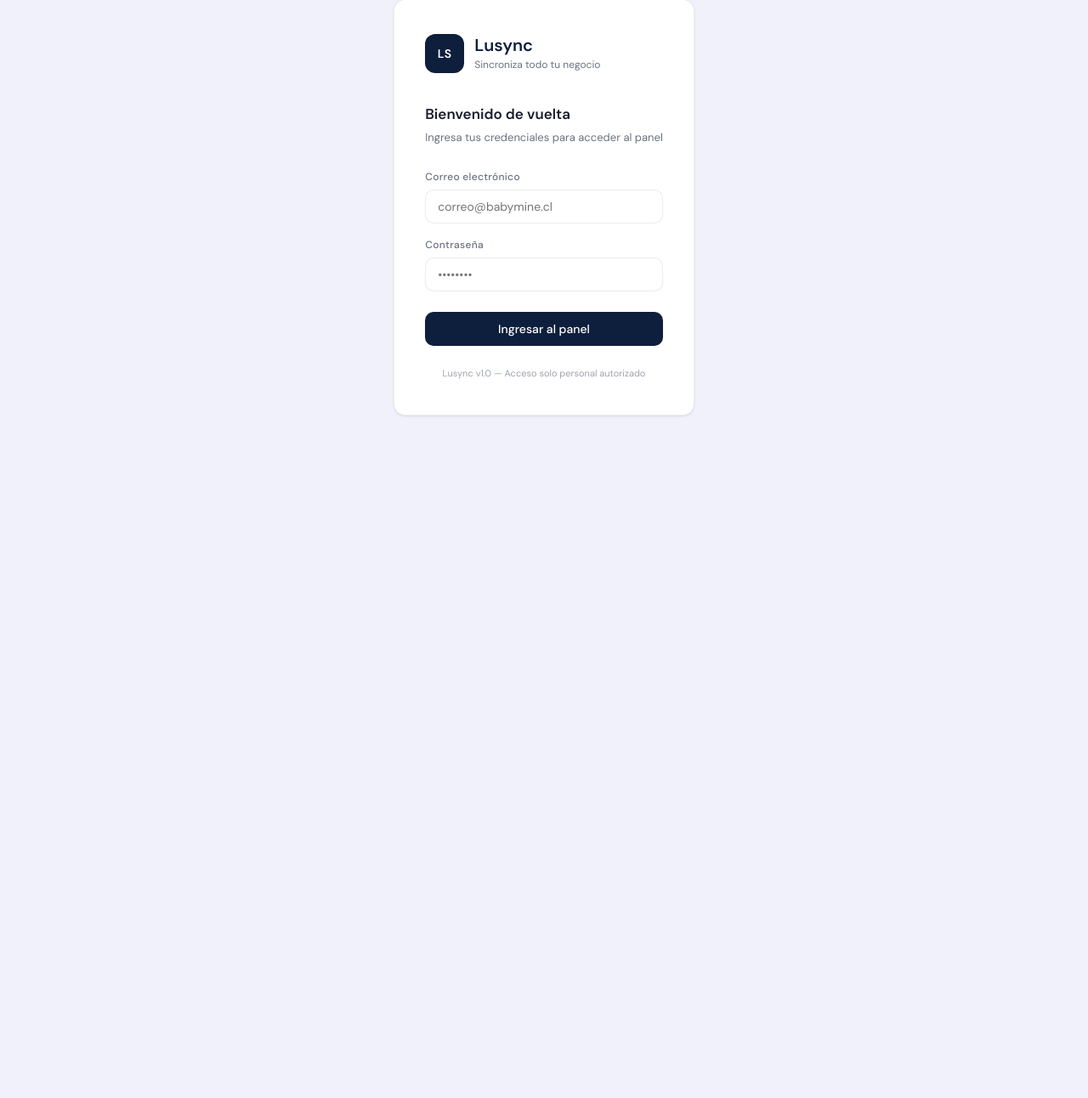
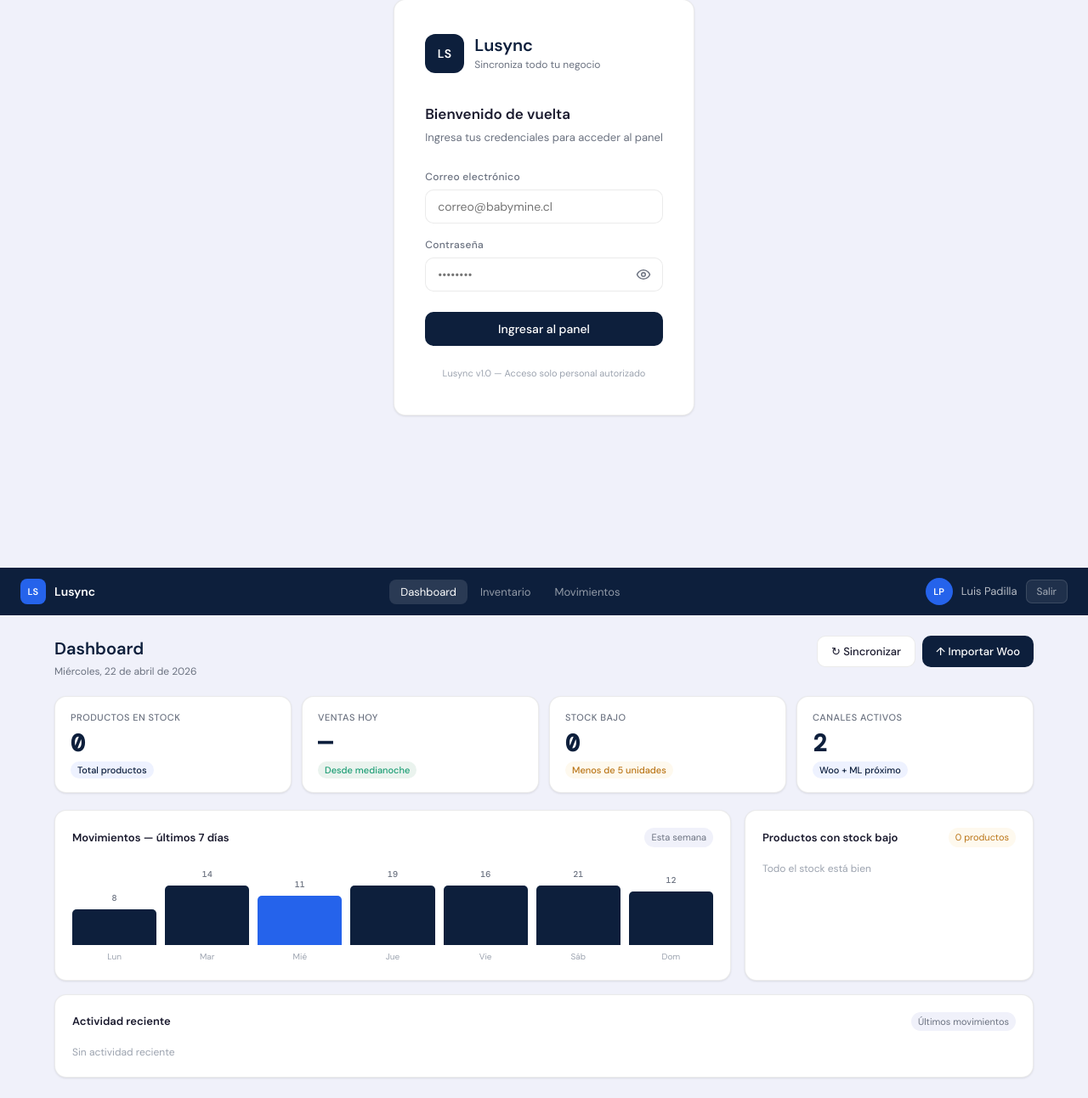
Before and after one commit to padillaleytonl-cmd/Sistema-de-inventario, a Flask app: page /panel in a window 1280 px wide. Shown: the part 180-1472 px from the top of the page at 85% size. Before the commit the page ends 670 px from the top, so only its background shows below. Run offline with Flask 3, Linux system fonts and the light colour scheme; the visitor is signed in with stand-in values (Sample User, id 1); data that the repository does not hold is empty; some libraries are stand-ins or nearby versions.

Commit message:
Add files via upload

```diff
--- a/templates/panel.html
+++ b/templates/panel.html
@@ -793,7 +793,15 @@ tbody td {
         </div>
         <div class="field">
           <label>Contraseña</label>
-          <input type="password" id="loginPass" placeholder="••••••••" autocomplete="current-password">
+          <div style="position:relative;">
+            <input type="password" id="loginPass" placeholder="••••••••" autocomplete="current-password" style="padding-right:40px;">
+            <button type="button" onclick="togglePass()" id="togglePassBtn" aria-label="Mostrar/ocultar contraseña" style="position:absolute; right:8px; top:50%; transform:translateY(-50%); background:none; border:none; cursor:pointer; padding:6px; display:flex; align-items:center; justify-content:center; color:var(--muted);">
+              <svg id="eyeIcon" xmlns="http://www.w3.org/2000/svg" width="18" height="18" viewBox="0 0 24 24" fill="none" stroke="currentColor" stroke-width="2" stroke-linecap="round" stroke-linejoin="round">
+                <path d="M2 12s3-7 10-7 10 7 10 7-3 7-10 7-10-7-10-7Z"/>
+                <circle cx="12" cy="12" r="3"/>
+              </svg>
+            </button>
+          </div>
         </div>
         <button type="submit" class="btn-login">Ingresar al panel</button>
       </form>
@@ -1025,6 +1033,19 @@ let PASSWORD = '';
   if(el) el.textContent = s.charAt(0).toUpperCase() + s.slice(1);
 })();
 
+// ── TOGGLE PASSWORD
+function togglePass(){
+  const input = document.getElementById('loginPass');
+  const icon = document.getElementById('eyeIcon');
+  if(input.type === 'password'){
+    input.type = 'text';
+    icon.innerHTML = '<path d="M9.88 9.88a3 3 0 1 0 4.24 4.24"/><path d="M10.73 5.08A10.43 10.43 0 0 1 12 5c7 0 10 7 10 7a13.16 13.16 0 0 1-1.67 2.68"/><path d="M6.61 6.61A13.526 13.526 0 0 0 2 12s3 7 10 7a9.74 9.74 0 0 0 5.39-1.61"/><line x1="2" x2="22" y1="2" y2="22"/>';
+  } else {
+    input.type = 'password';
+    icon.innerHTML = '<path d="M2 12s3-7 10-7 10 7 10 7-3 7-10 7-10-7-10-7Z"/><circle cx="12" cy="12" r="3"/>';
+  }
+}
+
 // ── TOAST
 function toast(msg, tipo='ok'){
   const t = document.getElementById('toast');
@@ -1048,9 +1069,7 @@ function doLogin(e){
   .then(r => r.json())
   .then(d => {
     if(d.ok){
-      document.getElementById('loginScreen').classList.remove('active');
-      document.getElementById('dashScreen').classList.add('active');
-      cargar();
+      window.location.href = '/panel';
     } else {
       document.getElementById('loginError').style.display = 'block';
     }
@@ -1062,10 +1081,7 @@ function doLogin(e){
 
 function doLogout(){
   fetch('/logout').then(() => {
-    document.getElementById('dashScreen').classList.remove('active');
-    document.getElementById('loginScreen').classList.add('active');
-    document.getElementById('loginUser').value = '';
-    document.getElementById('loginPass').value = '';
+    window.location.href = '/';
   });
 }
 
@@ -1305,8 +1321,16 @@ function cargarMovimientosFull(){
   });
 }
 
-// ── AUTO SYNC ÓRDENES
-setInterval(() => fetch('/sync_ordenes').then(r=>r.json()).then(()=>cargar()), 15000);
+// ── DETECTAR QUÉ PANTALLA MOSTRAR
+(function(){
+  const path = window.location.pathname;
+  if(path === '/panel'){
+    document.getElementById('loginScreen').classList.remove('active');
+    document.getElementById('dashScreen').classList.add('active');
+    cargar();
+    setInterval(() => fetch('/sync_ordenes').then(r=>r.json()).then(()=>cargar()), 15000);
+  }
+})();
 </script>
 </body>
 </html>
```
